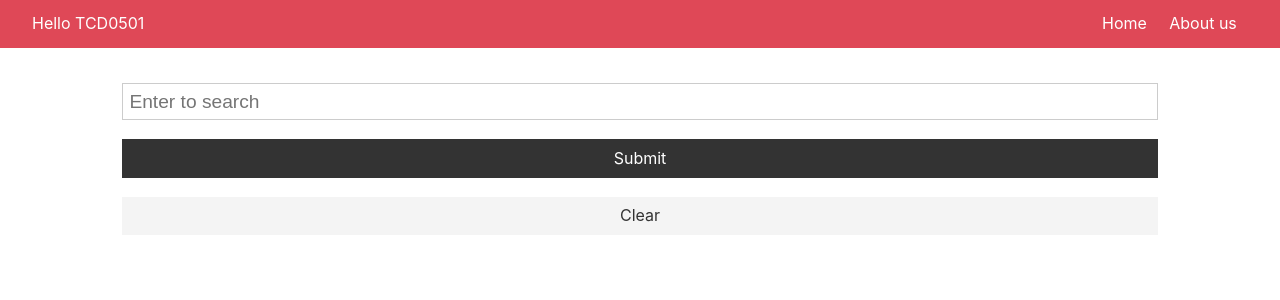
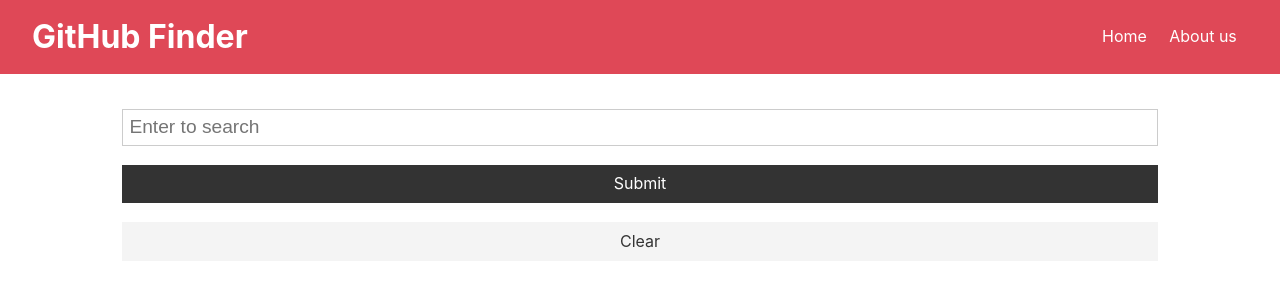
Before and after one commit to vinhhn3/tcd0501-react-course, a React (Create React App) app: page / in a window 1280 px wide. Shown: the top 300 px of the page. Built offline with nearby package versions, Linux system fonts and the light colour scheme.

Commit message:
Update title

```diff
--- a/src/components/layout/Navbar.js
+++ b/src/components/layout/Navbar.js
@@ -4,7 +4,7 @@ const Navbar = () => {
   return (
     <div>
       <div className="navbar bg-primary">
-        Hello TCD0501
+        <h1>GitHub Finder</h1>
         <ul>
           <li>
             <Link to="/">Home</Link>
```
